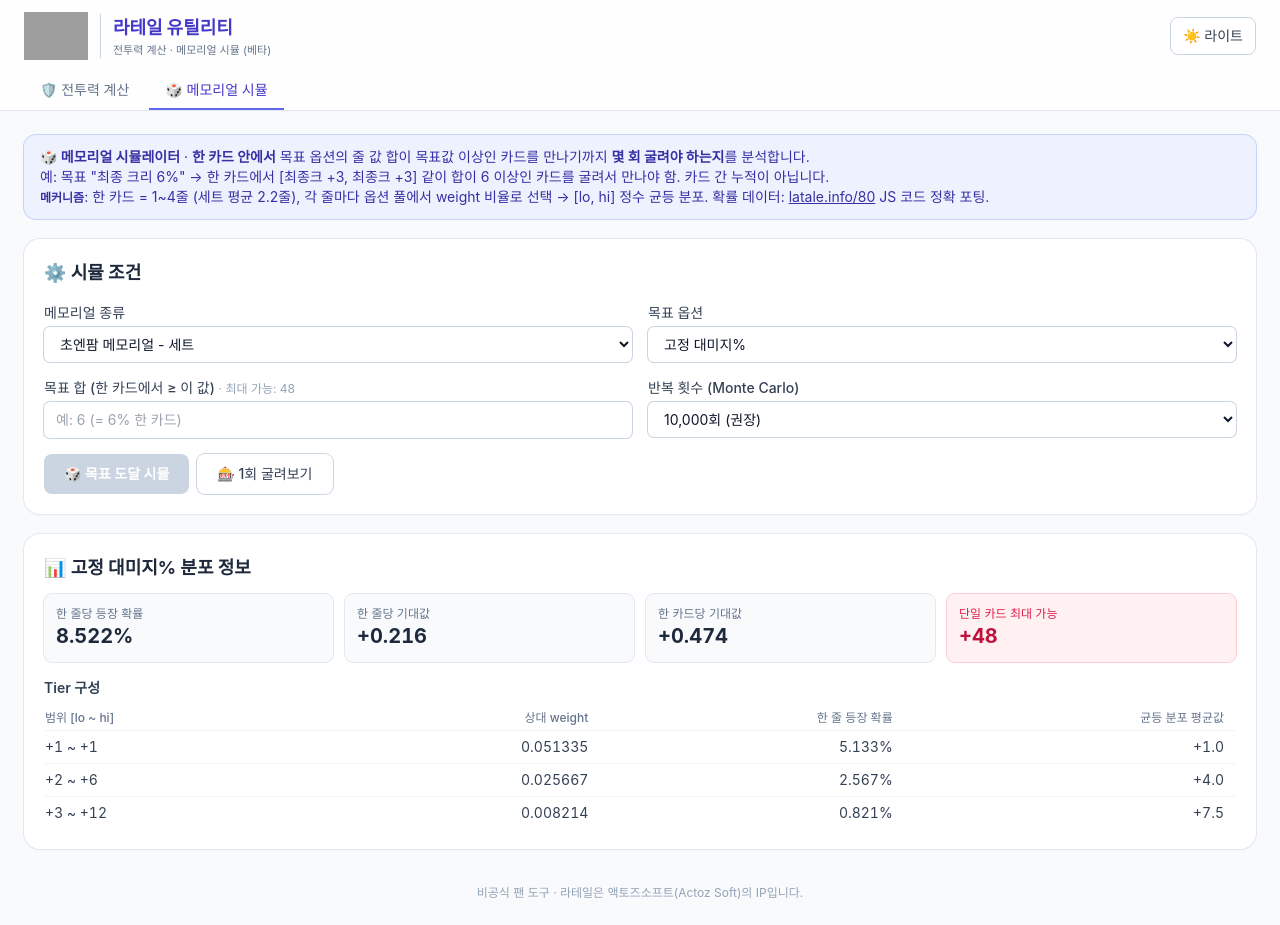
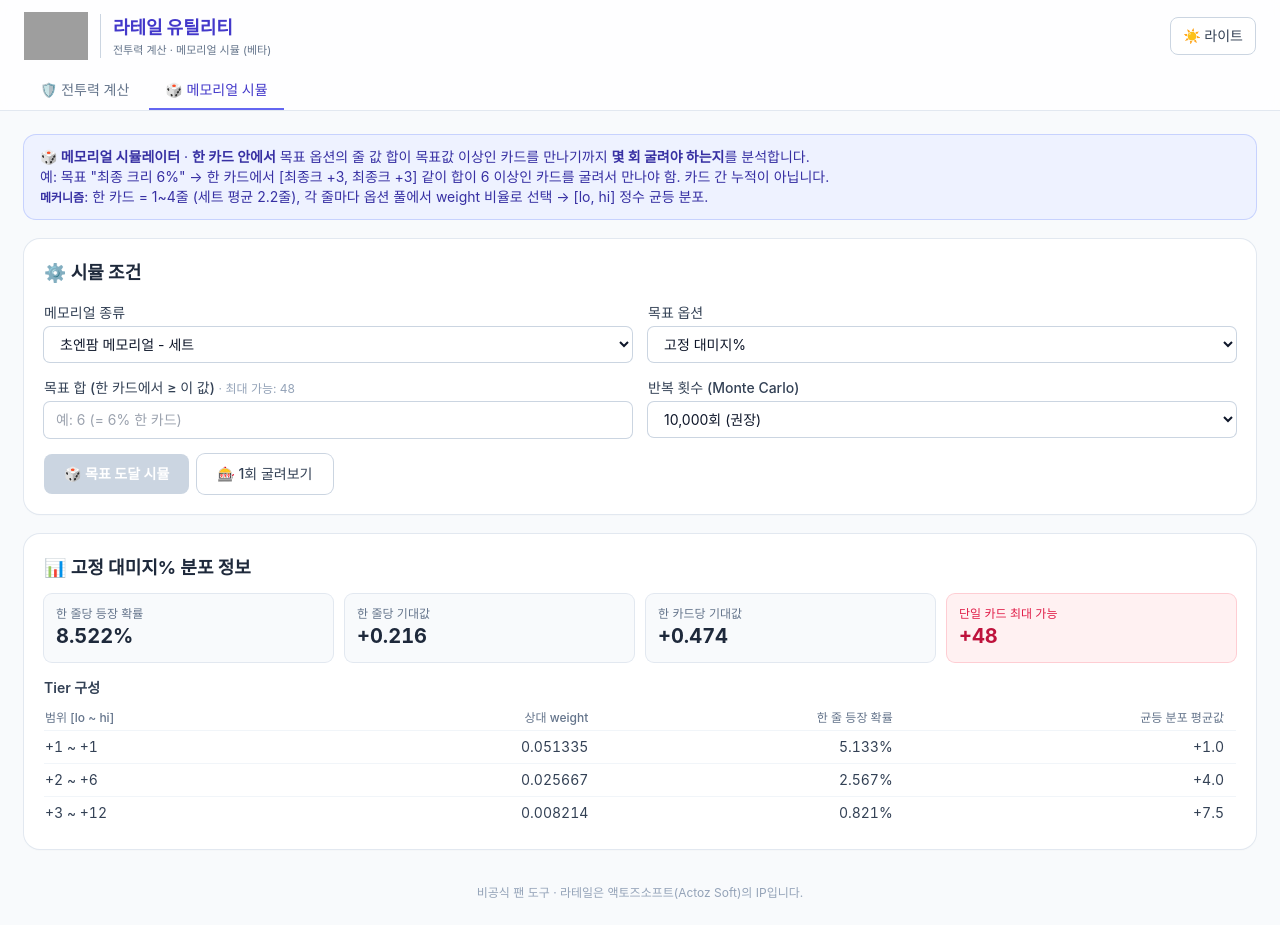
Before and after one commit to Lee-DW-95/Latale-Combat-Power-Calculator, a Vue app: page / in a window 1280 px wide. Both pictures are taken after a click on the button "🎲 메모리얼 시뮬". Built offline with nearby package versions, Linux system fonts and the light colour scheme; grey boxes are pictures that could not be loaded.

Commit message:
문구 수정

```diff
--- a/src/components/MemorialSimulator.vue
+++ b/src/components/MemorialSimulator.vue
@@ -157,7 +157,6 @@ const pctSmart = (p) => {
       카드 간 누적이 아닙니다.
       <br />
       <strong class="text-xs">메커니즘</strong>: 한 카드 = 1~4줄 (세트 평균 2.2줄), 각 줄마다 옵션 풀에서 weight 비율로 선택 → [lo, hi] 정수 균등 분포.
-      확률 데이터: <a href="https://latale.info/80" target="_blank" rel="noopener" class="underline hover:no-underline">latale.info/80</a> JS 코드 정확 포팅.
     </div>
 
     <!-- 입력 -->
--- a/src/data/memorialProbabilities.js
+++ b/src/data/memorialProbabilities.js
@@ -1,7 +1,5 @@
 /**
  * 라테일 메모리얼 raw tier 데이터
- *
- * 출처: latale.info/80 의 시뮬레이터 JS 코드 정확 포팅 (공개 자료)
  *
  * 메커니즘 요약:
  *   - 한 번 굴림 = 1개 메모리얼 카드
@@ -16,7 +14,7 @@
  *   weight는 절대 확률이 아닌 상대 가중치 — 모든 tier weight 합으로 정규화됨
  */
 
-// 모든 세트 메모리얼 공통 줄 수 분포 (latale.info JS 검증)
+// 모든 세트 메모리얼 공통 줄 수 분포
 export const SET_QDIST = { 1: 0.30, 2: 0.30, 3: 0.30, 4: 0.10 };
 
 // ============================================================
--- a/src/utils/memorialSim.js
+++ b/src/utils/memorialSim.js
@@ -1,5 +1,5 @@
 /**
- * 메모리얼 시뮬레이션 — latale.info JS 메커니즘 정확 포팅
+ * 메모리얼 시뮬레이션 (Monte Carlo 기반)
  *
  * 한 번 굴림 = 1 카드:
  *   1) Qdist 분포로 줄 수 K 결정 (1~4)
```
